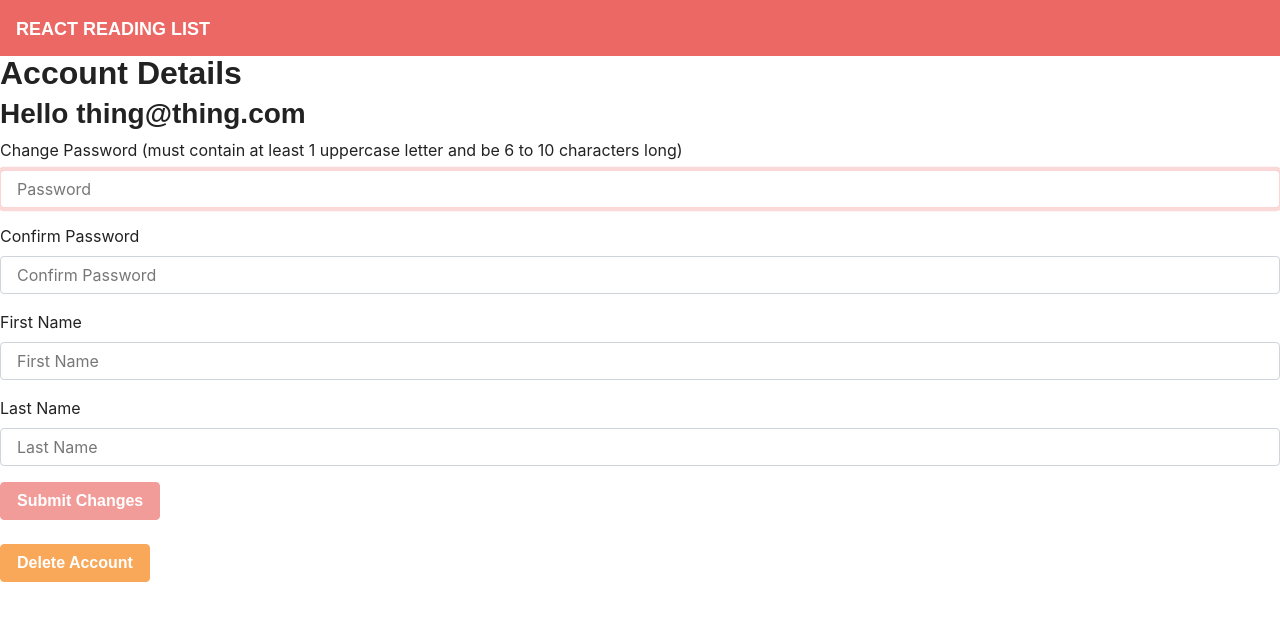
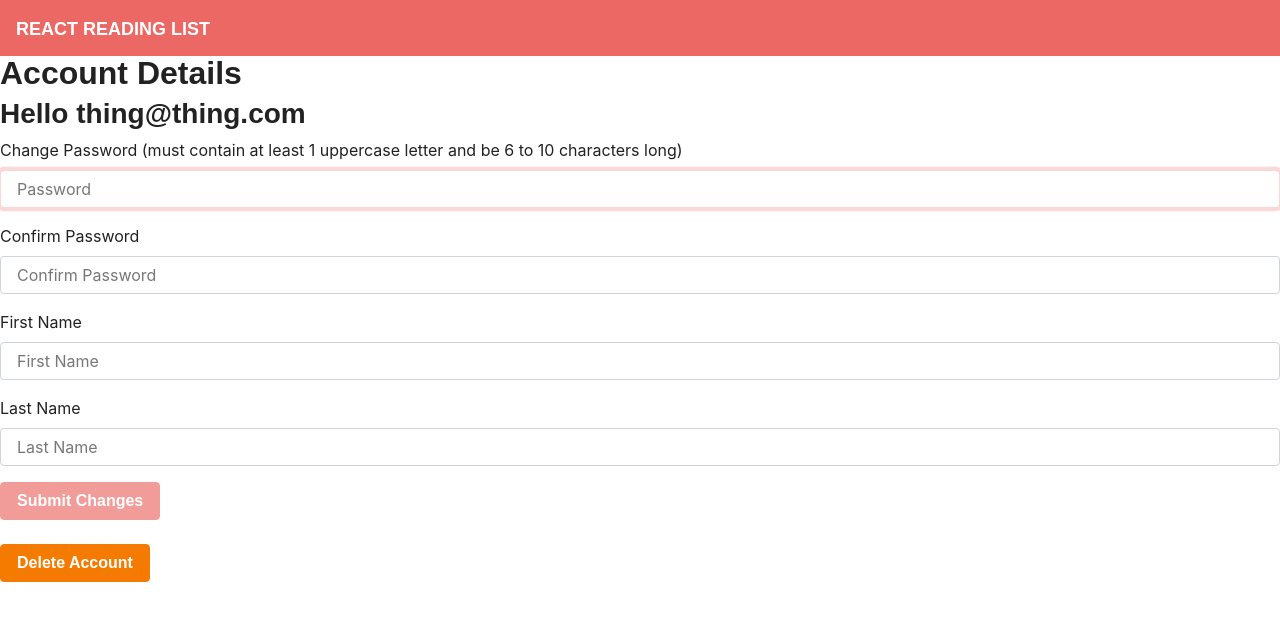
Before and after one commit to sl8te/keychain, a React (Create React App) app in the folder client/: page /account in a window 1280 px wide. Shown: the top 620 px of the page. Built offline with nearby package versions, Linux system fonts and the light colour scheme; a web font is replaced by a local one.

Commit message:
adding a delete account confirm window

```diff
--- a/client/src/pages/account/Account.js
+++ b/client/src/pages/account/Account.js
@@ -104,7 +104,9 @@ class Account extends Component {
         <button type="submit" className="btn btn-primary" disabled={!this.state.formValid}>Submit Changes</button>
         <br/>
         <br/>
-        <button type="submit" className="btn btn-danger" disabled={!this.state.formValid}>Delete Account</button>
+        {/* <button type="submit" className="btn btn-danger" >Delete Account</button> */}
+        <button className="btn btn-danger" onClick={(e) => { if (window.confirm('Are you sure you wish to delete this item?')) this.deleteItem(e) } }>
+              Delete Account</button>
       </form>
     )
   }
```
